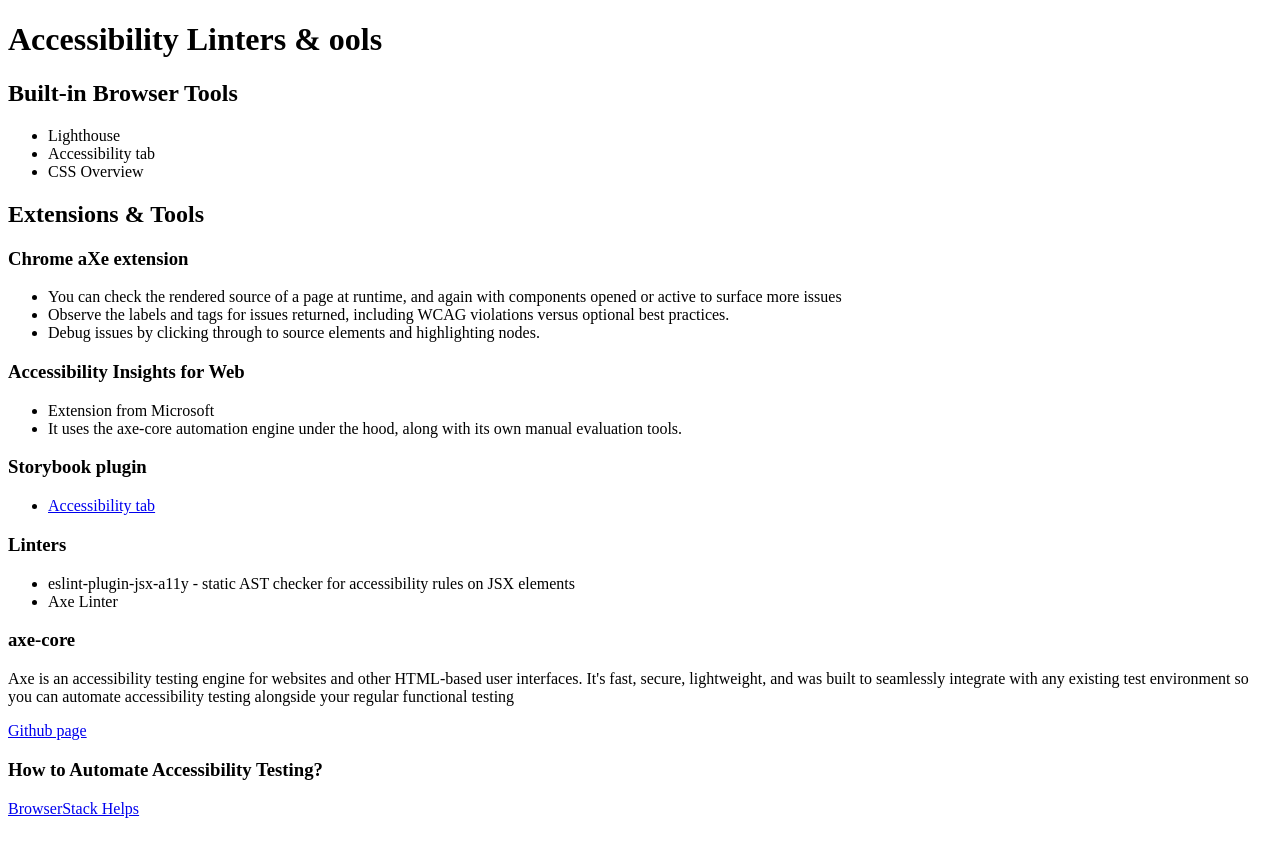
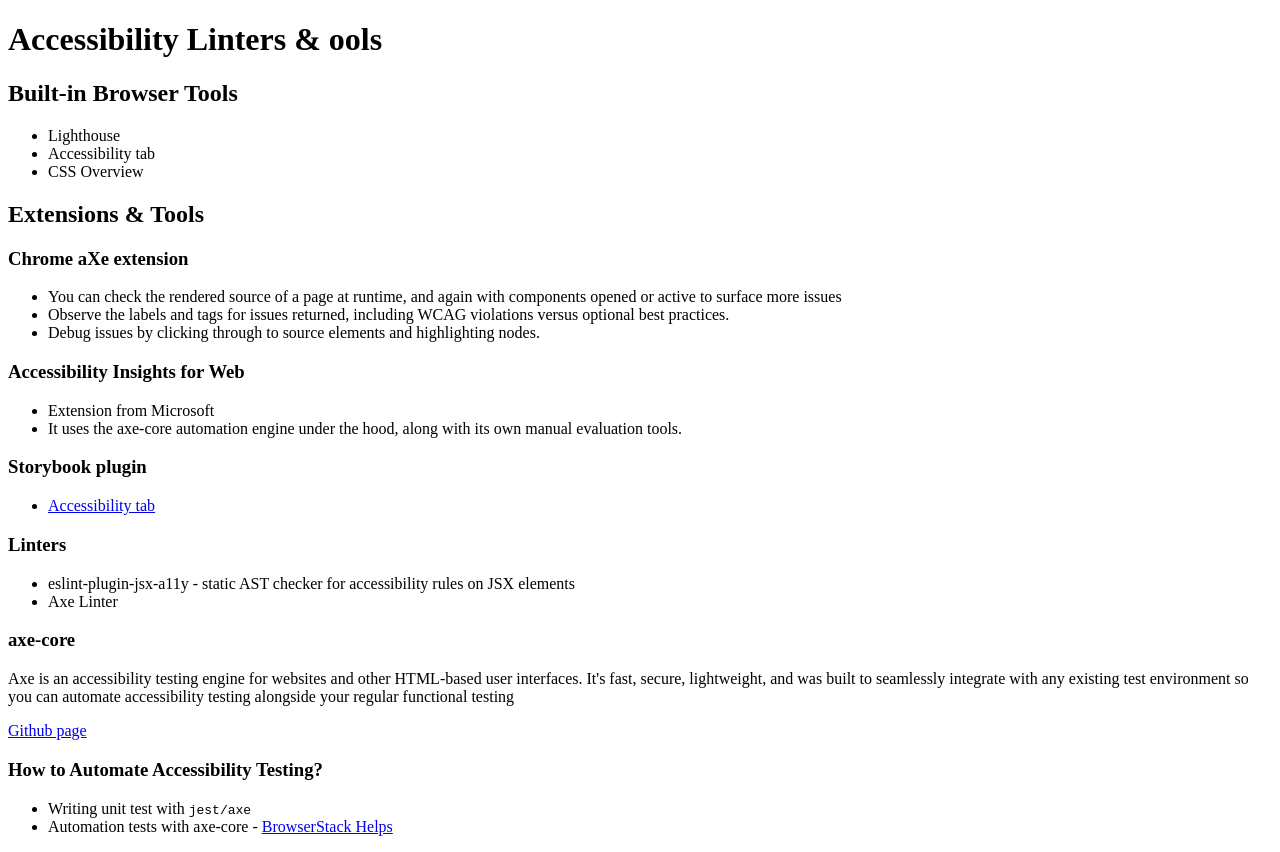
Before and after one commit to agatakozinska/a11y-workshop, a Next.js app: page /debugging/Tools in a window 1280 px wide. Before the commit the page ends 826 px from the top, so only its background shows below. Built offline with nearby package versions, Linux system fonts and the light colour scheme.

Commit message:
Add automate tests content

```diff
--- a/pages/debugging/Tools.mdx
+++ b/pages/debugging/Tools.mdx
@@ -36,4 +36,5 @@ Axe is an accessibility testing engine for websites and other HTML-based user in
 
 ### How to Automate Accessibility Testing?
 
-<a href="https://www.browserstack.com/guide/automate-accessibility-testing" target="_blank">BrowserStack Helps</a>
+- Writing unit test with `jest/axe`
+- Automation tests with axe-core - <a href="https://www.browserstack.com/guide/automate-accessibility-testing" target="_blank">BrowserStack Helps</a>
```
